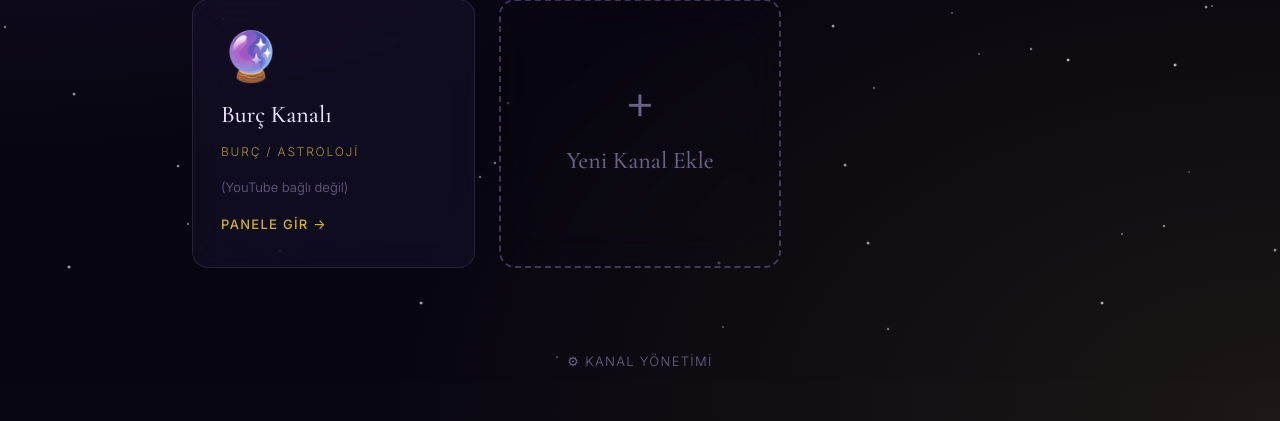
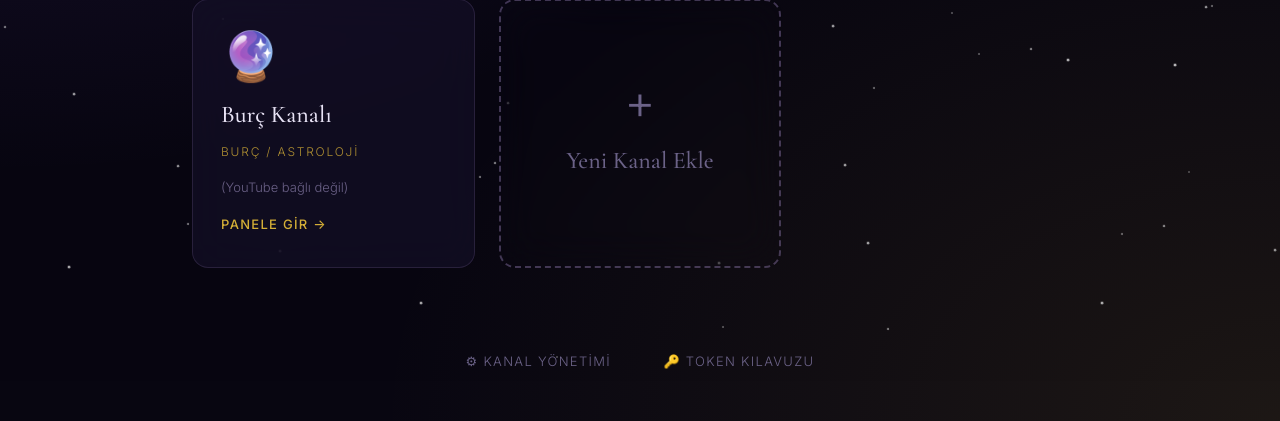
Before and after one commit to hako54/burc-agent-V2, a Flask app: page / in a window 1280 px wide. Shown: the part 419-840 px from the top of the page. Run offline with Flask 3, Linux system fonts and the light colour scheme; some libraries are stand-ins or nearby versions.

Commit message:
Update landing.html

```diff
--- a/templates/landing.html
+++ b/templates/landing.html
@@ -287,6 +287,7 @@
 
   <div class="actions">
     <a href="/admin/channels">⚙ Kanal Yönetimi</a>
+    <a href="/yardim/token">🔑 Token Kılavuzu</a>
   </div>
 </div>
 
```
